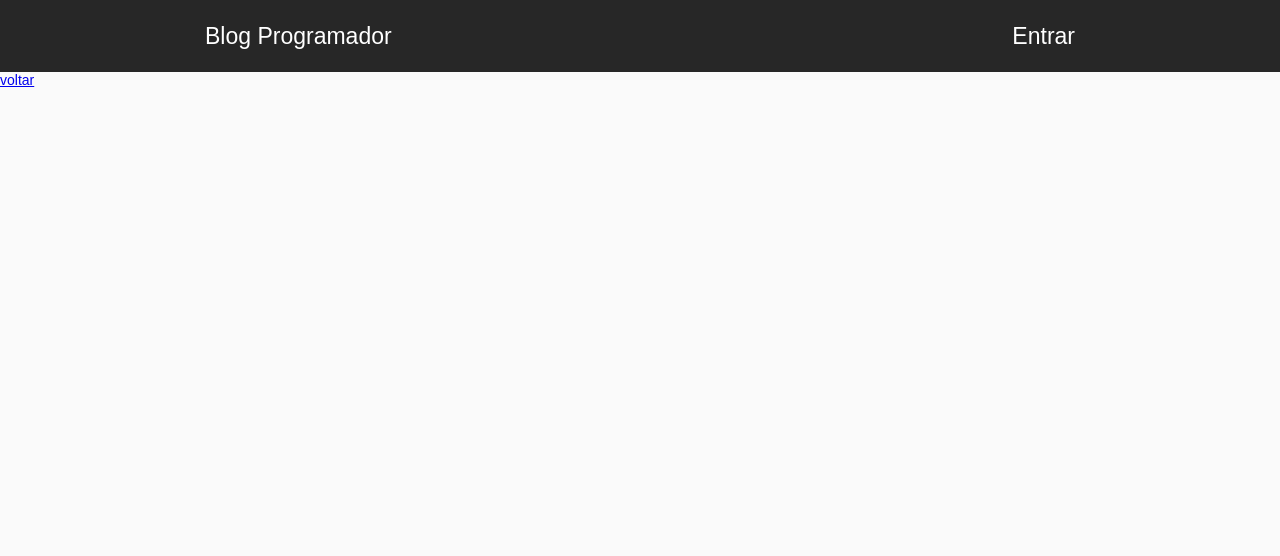
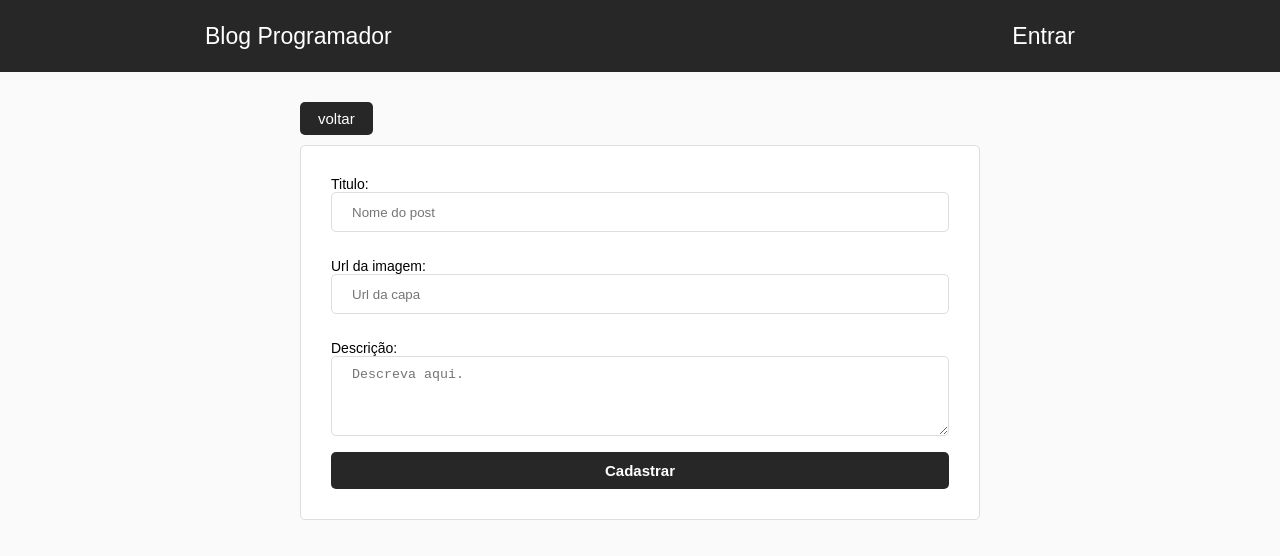
Before and after one commit to joaopedro7423/BlogReact, a React (Create React App) app in the folder blog/: page /dashboard/new in a window 1280 px wide. Shown: the top 556 px of the page. Built offline with nearby package versions, Linux system fonts and the light colour scheme; no server answers; the HTML template or start-up script is replaced by a standard one.

Commit message:
Página novos post Pt1

```diff
--- a/blog/src/components/New/index.js
+++ b/blog/src/components/New/index.js
@@ -1,13 +1,47 @@
 import React, {Component} from 'react'
 import {Link, withRouter, } from 'react-router-dom';
 
+import './new.css'
+
 class New extends Component{
+
+    constructor(props){
+        super(props);
+        this.state ={
+            titulo:'',
+            imagem:'',
+            descricao:''
+        };
+
+        this.cadastrar = this.cadastrar.bind(this);
+
+    }
+
+    cadastrar(){
+
+    }
+
     render(){
         return(
             <div>
                 <header id="new">
                     <Link to="/dashboard">voltar</Link>
                 </header>
+                <form onSubmit={this.cadastrar} id="new-post">
+                    <label>Titulo:</label>
+                    <input type="text" placeholder="Nome do post" value={this.state.titulo} autoFocus
+                    onChange={(e)=> this.setState({titulo: e.target.value})} /> <br/>
+
+              <label>Url da imagem:</label>
+                    <input type="text" placeholder="Url da capa" value={this.state.imagem} autoFocus
+                    onChange={(e)=> this.setState({imagem: e.target.value})} /> <br/>
+
+              <label>Descrição:</label>
+                    <textarea type="text" placeholder="Descreva aqui." value={this.state.descricao} autoFocus
+                    onChange={(e)=> this.setState({descricao: e.target.value})} /> <br/>
+
+              <button type="submit">Cadastrar</button>
+                </form>
             </div>
         );
     }
--- /dev/null
+++ b/blog/src/components/New/new.css
@@ -0,0 +1,60 @@
+header#new {
+  width: 100%;
+  max-width: 680px;
+  display: flex;
+  flex-direction: column;
+  align-items: flex-start;
+  margin: 30px auto 10px;
+}
+
+header#new a {
+  background: #272727;
+  padding: 8px 18px 8px;
+  border-radius: 5px;
+  color: #fff;
+  text-decoration: none;
+  font-size: 15px;
+}
+
+form#new-post {
+  background: #fff;
+  width: 100%;
+  max-width: 680px;
+  margin: 0px auto 0px;
+  padding: 30px;
+  border: 1px solid #ddd;
+  border-radius: 5px;
+  display: flex;
+  flex-direction: column;
+}
+
+form#new-post input{
+    margin-bottom: 10px;
+}
+
+form#new-post input[type="text"] {
+  height: 40px;
+  border-radius: 5px;
+  border: 1px solid #ddd;
+  padding: 0 20px;
+}
+
+form#new-post textarea{
+  height: 80px;
+  border-radius: 5px;
+  border: 1px solid #ddd;
+  padding: 0 20px;
+  padding-top: 10px;
+}
+
+form#new-post button {
+    padding: 10px 20px;
+    border-radius: 5px;
+    padding-top: 10px;
+    border: 0px;
+    background: #272727;
+    color: #fff;
+    font-weight: bold;
+    font-size: 15px;
+    cursor: pointer;
+}
```
Also changed, not shown: 1 other file (tests, documents, lock files or other folders).
